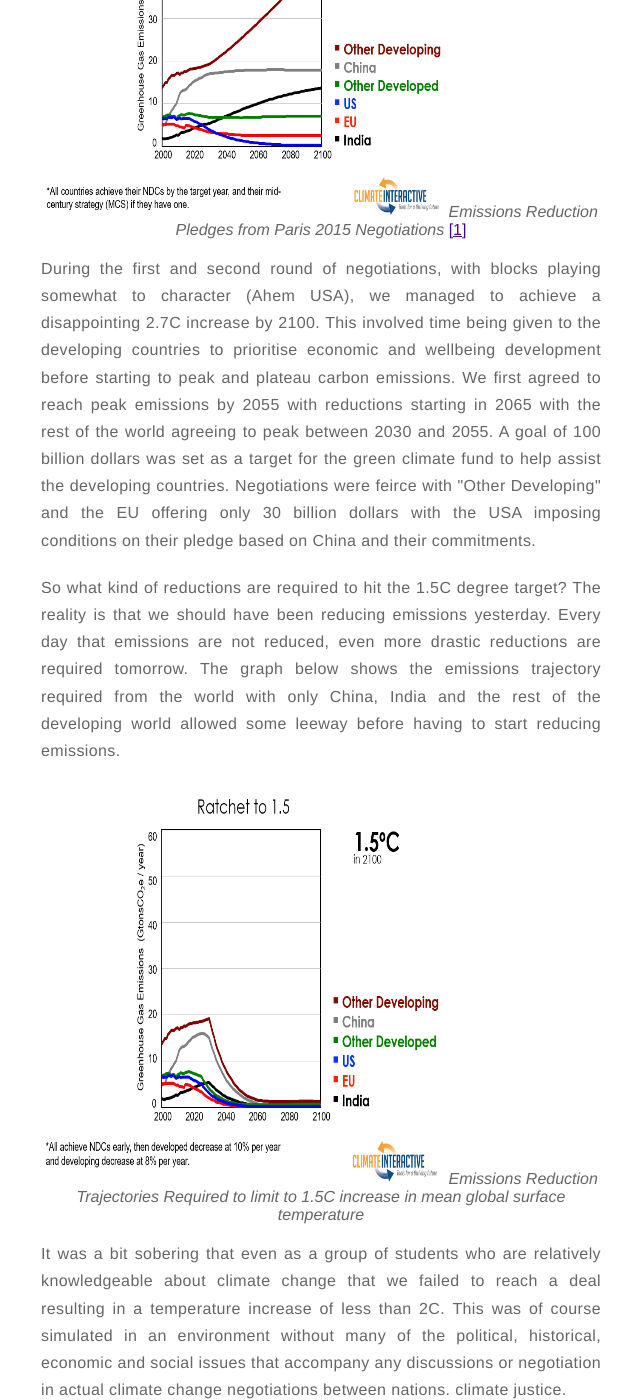
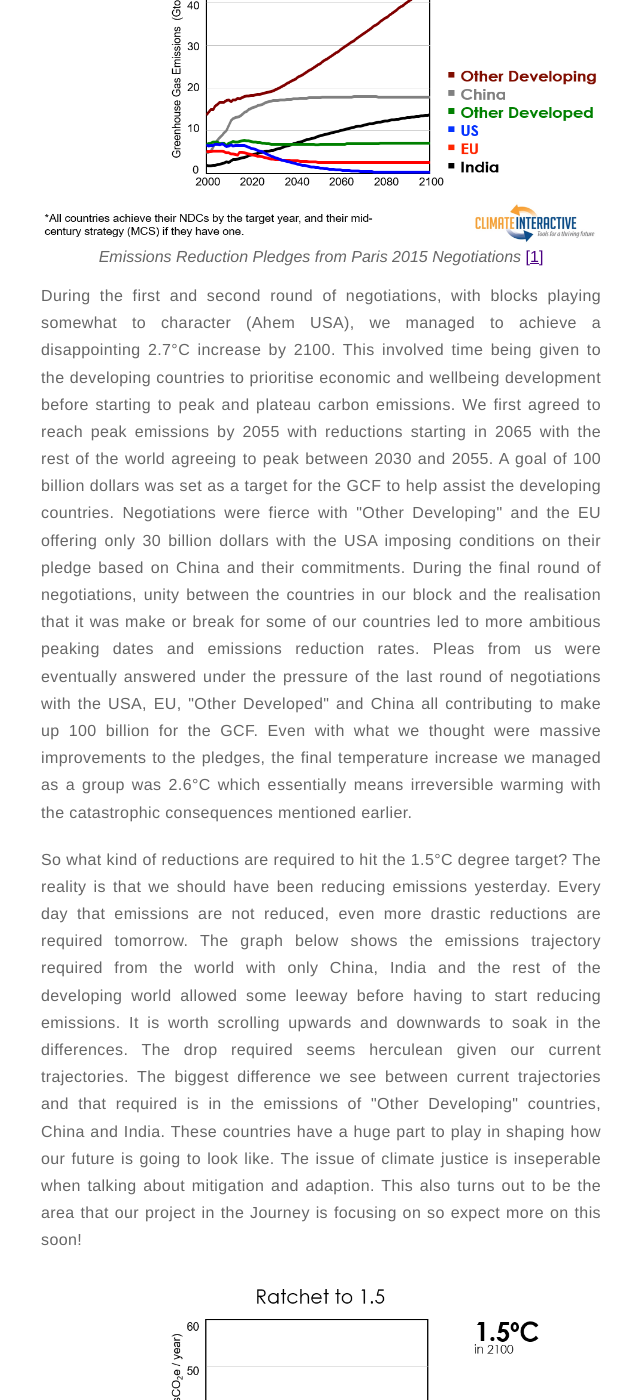
Before and after one commit to anjukan/anjukan.github.io, a Jekyll site: the page built from _posts/2019-08-12-Climate-Emergency.markdown, in a window 1280 px wide and 1400 px high, scrolled down 1983 px. Shown: the whole window, without its empty margins (319-959 px from the left). Built offline with Jekyll 4.4.1, drawn with Linux system fonts in a browser that asks for light colours; some of the changed text lies outside the part shown.

Commit message:
Added v3 of climate emergency blog

```diff
--- a/_posts/2019-08-12-Climate-Emergency.markdown
+++ b/_posts/2019-08-12-Climate-Emergency.markdown
@@ -1,13 +1,13 @@
 ---
-title: "Climate Emergency"
+title: "Catastrophic Pledges"
 layout: post
-date: 2019-08-12 11:00
+date: 2019-08-21 11:00
 tag:
 - Climate Change
 - Climate-KIC Journey
 - Transalpine
 - Sustainability
-image: /assets/images/climate_emergency_team_photo.JPG # use my singapore city skyline picture
+image: /assets/images/climate_emergency_team_photo.JPG
 headerImage: false
 hidden: false # don't count this post in blog pagination
 description: "x."
@@ -21,9 +21,9 @@ externalLink: false
 makes the right choices" was the words that the Chinese Foreign Minister Wang Yi used following the G20 meeting
 in Osaka last month. In this meeting, these nations (excluding the USA, who have formally withdrawn from Paris accord
 under Trump) agreed to strengthen upon the agreements made
-last year in Argentina towards Paris 2015 targets. The current target is limiting to a 2C rise of global mean surface temperatures compared to
+last year in Argentina towards Paris 2015 targets. The current target is limiting to a 2&deg;C rise of global mean surface temperatures compared to
 pre-industrial age levels. The consequences of a temperature rise above this limit are post-apolyptic. Our current trends (or Business
-as Usual) show that we are going to exceed this limit around 2045 (and exceeding 1.5C around 2032). This corresponds to a greater
+as Usual) show that we are going to exceed this limit around 2045 (and exceeding 1.5&deg;C around 2032). This corresponds to a greater
 than 0.5m sea level rise (with ~145 million people living within 1m of mean high water with 70% in Asia, Anthoff et al. 2016), potentially 1/3rd of species being committed to extinction, 90% coral reef bleaching, decrease in
 production of crops, severe reductions in fresh water supplies and further committed irreversibal warming of the earth. </p>
 
@@ -49,15 +49,16 @@ highlight the urgency of the problem. Developed by Climate Interactive (<a href=
 https://croadsworldclimate.climateinteractive.org/</a>), in this game we played in teams representing
 blocks of the world at the UN climate panel negotiations. Our group was assigned to represented the "Other developing world",
 essentially developing countries excluding China and India (which were seperate blocks). Other blocks were the EU, USA and "Other
-developed world". The aim is to reduce global warming to 2C by 2100 through emissions reduction pledges and agree on deals to
-share the costs of mitigation through the green climate fund to assist the most vulnerable nations. There are three rounds of
-negotiation with the model used to predict the temperature rise arising from the pledges made. </p>
+developed world". The aim is to reduce global warming to 2&deg;C by 2100 through emissions reduction pledges and agree on deals to
+share the costs of mitigation through the Green Climate Fund (GCF) to assist the most vulnerable nations. There are three rounds of
+negotiation with the model used to predict the temperature rise arising from the pledges made (see the link above for the
+assumptions used by the model). </p>
 
 </div>
 
 <div style="text-align: center">
 
-<img src="/assets/images/climate_emergency_Paris_current.PNG" width="400" height="400" />
+<img src="/assets/images/climate_emergency_Paris_current.PNG" width="800" height="400" />
 <em> Emissions Reduction Pledges from Paris 2015 Negotiations</em> <a href="https://www.climateinteractive.org/programs/world-climate/instructor-resources/slide-sets/">[1]</a>
 
 </div>
@@ -65,34 +66,44 @@ negotiation with the model used to predict the temperature rise arising from the
 <div style="text-align: justify">
 
 <p> During the first and second round of negotiations, with blocks playing somewhat to character (Ahem USA), we managed to
-achieve a disappointing 2.7C increase by 2100. This involved time being given to the developing countries to prioritise economic and wellbeing
+achieve a disappointing 2.7&deg;C increase by 2100. This involved time being given to the developing countries to prioritise economic and wellbeing
 development before starting to peak and plateau carbon emissions. We first agreed to reach peak emissions by 2055 with reductions
 starting in 2065 with the rest of the world agreeing to peak between 2030 and 2055. A goal of 100 billion dollars was set as a target for the
-green climate fund to help assist the developing countries. Negotiations were feirce with "Other Developing" and the EU offering
-only 30 billion dollars with the USA imposing conditions on their pledge based on China and their commitments. </p>
+GCF to help assist the developing countries. Negotiations were fierce with "Other Developing" and the EU offering
+only 30 billion dollars with the USA imposing conditions on their pledge based on China and their commitments. During the final
+round of negotiations, unity between the countries in our block and the realisation that it was make or break for some of our
+countries led to more ambitious peaking dates and emissions reduction rates. Pleas from us were eventually answered under the
+pressure of the last round of negotiations with the USA, EU, "Other Developed" and China all contributing to make up 100 billion
+for the GCF. Even with what we thought were massive improvements to the pledges, the final temperature increase we managed as
+a group was 2.6&deg;C which essentially means irreversible warming with the catastrophic consequences mentioned earlier. </p>
 
-<p> So what kind of reductions are required to hit the 1.5C degree target? The reality is that we should have been reducing
+<p> So what kind of reductions are required to hit the 1.5&deg;C degree target? The reality is that we should have been reducing
 emissions yesterday. Every day that emissions are not reduced, even more drastic reductions are required tomorrow. The graph below
 shows the emissions trajectory required from the world with only China, India and the rest of the developing world allowed some
-leeway before having to start reducing emissions. </p>
+leeway before having to start reducing emissions. It is worth scrolling upwards and downwards to soak in the differences.
+The drop required seems herculean given our current trajectories. The biggest
+difference we see between current trajectories and that required is in the emissions of "Other Developing" countries, China and
+India. These countries have a huge part to play in shaping how our future is going to look like. The issue of climate justice is
+inseperable when talking about mitigation and adaption. This also turns out to be the area that our project in the Journey is
+focusing on so expect more on this soon!</p>
 
 </div>
 <div style="text-align: center">
-<img src="/assets/images/climate_emergency_15.PNG" width="400" height="400" />
-<em> Emissions Reduction Trajectories Required to limit to 1.5C increase in mean global surface temperature</em>
+<img src="/assets/images/climate_emergency_15.PNG" width="800" height="400" />
+<em> Emissions Reduction Trajectories Required to limit to 1.5&deg;C increase in mean global surface temperature</em> <a href="https://www.climateinteractive.org/programs/world-climate/instructor-resources/slide-sets/">[1]</a>
 </div>
 
 <div style="text-align: justify">
 
 <p> It was a bit sobering that even as a group of students who are relatively knowledgeable about climate change that
-we failed to reach a deal resulting in a temperature increase of less than 2C. This was of course simulated in an
-environment without many of the political, historical, economic and social issues that accompany any discussions or negotiation
-in actual climate change negotiations between nations.
-climate justice. </p>
+we failed to reach a deal resulting in a temperature increase of less than 2&deg;C. This was of course simulated in an
+environment without many of the political, historical, economic and social issues that accompany any discussions
+in actual climate change negotiations between nations. Our class was split in half; half used to the grim reality, half
+purely shocked and depressed. So can we as humans manage the most impressive comeback in eternity? As I've heard many a
+time this week and as often attributed to Lincoln, "The best way to predict the future is to create it". </p>
 
 </div>
 
 # References
 
-1. Clayton Miller, Forrest Meggers, The Building Data Genome Project: An open, public data set from non-residential building electrical meters, Energy Procedia, Volume 122,
-September 2017, Pages 439-444, ISSN 1876-6102, https://doi.org/10.1016/j.egypro.2017.07.400.
+1. sdfsd
```
